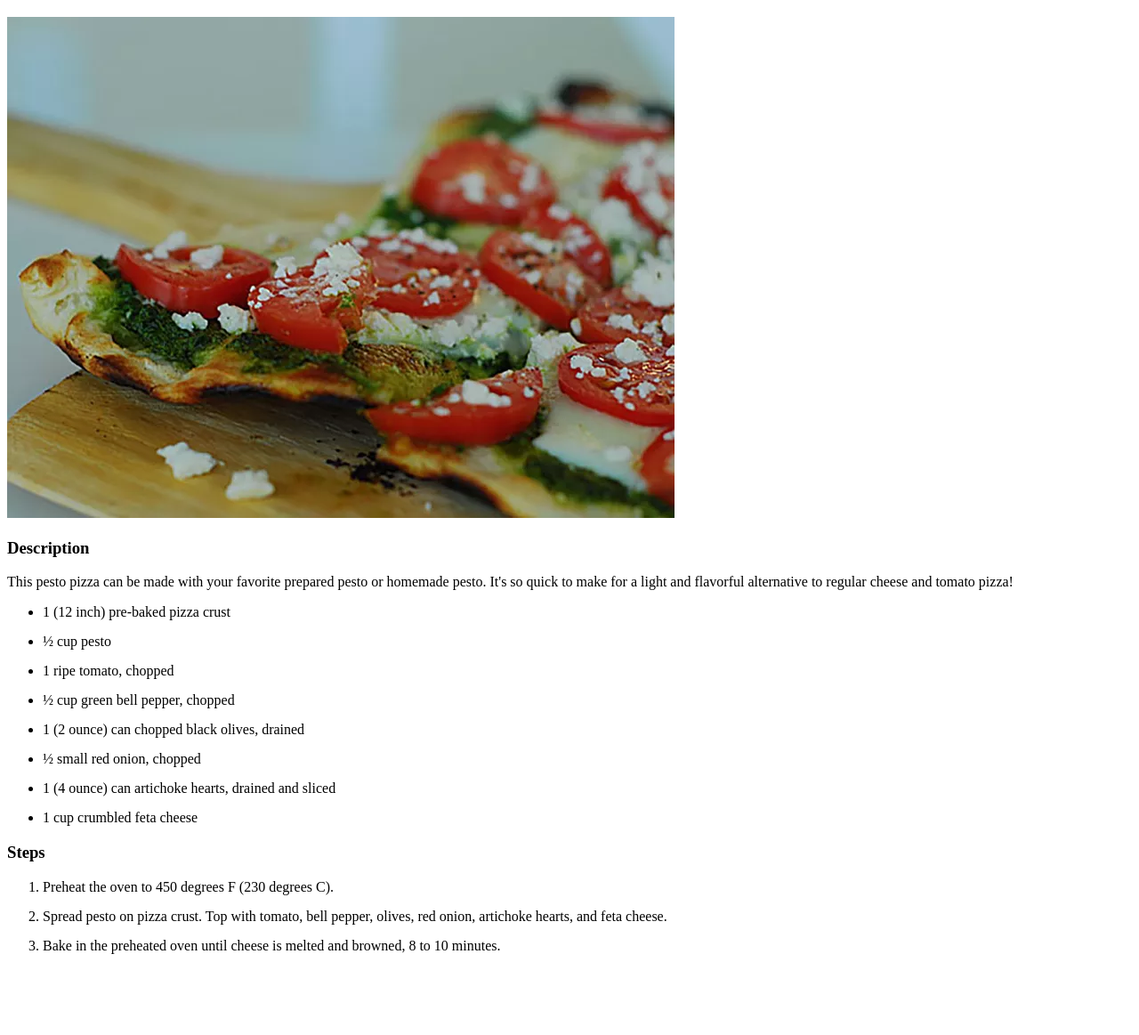
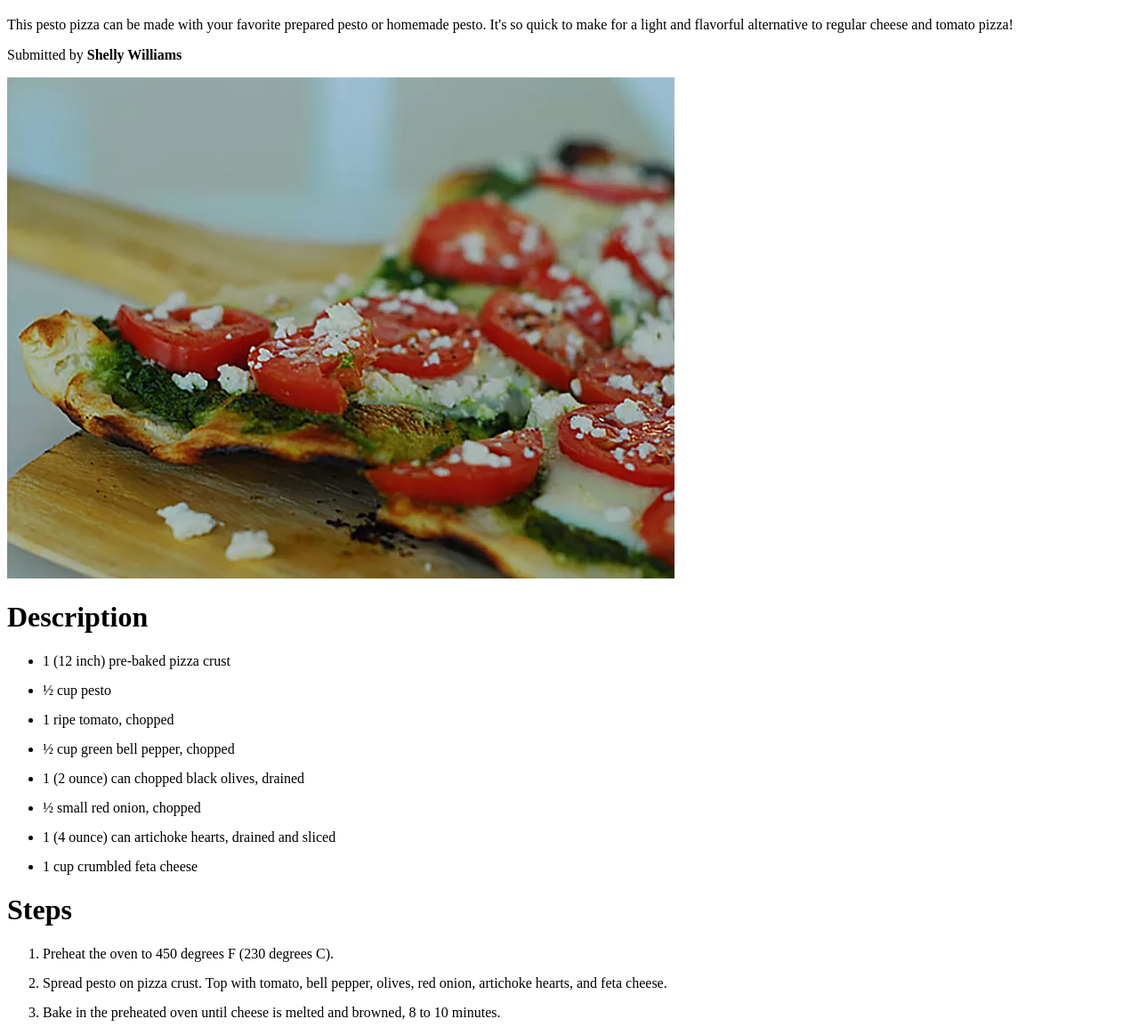
Before and after one commit to qwaris/odin-recipes, a plain HTML site: page recipes/pizza3.html in a window 1280 px wide. Shown: the part 87-1250 px from the top of the page at 89% size. Before the commit the page ends 1175 px from the top, so only its background shows below. Drawn offline with Linux system fonts and the light colour scheme.

Commit message:
add pizza1 sample to pizza3

```diff
--- a/recipes/pizza3.html
+++ b/recipes/pizza3.html
@@ -7,13 +7,22 @@
     <link rel="stylesheet" href="../styles.css">
 </head>
 <body>
+    <div class="full3">
         <a href="../index.html">Home</a>
-    <h1>Pesto Pizza</h1>
-    <img src="../images/pizza3.webp" alt="pizza3">
-    <h3>Description</h3>
-    <p>This pesto pizza can be made with your favorite
+
+    <h1 class="pesto">Pesto Pizza</h1>
+
+     <p class="about-pesto">This pesto pizza can be made with your favorite
          prepared pesto or homemade pesto. It's so quick
          to make for a light and flavorful alternative to regular cheese and tomato pizza!</p>
+
+          <p class="pesto-by">Submitted by<strong>   Shelly Williams </strong></p>
+
+           <img class="pizza-pesto" src="../images/pizza3.webp" alt="pizza3">
+
+
+    <h1 class="descr-pesto">Description</h1>
+
 
            <ul>
                <li>1 (12 inch) pre-baked pizza crust</li>
@@ -26,11 +35,12 @@
                <li>1 cup crumbled feta cheese</li>
            </ul>
 
-    <h3>Steps</h3>
+    <h1 class="steps-pesto">Steps</h1>
     <ol>
         <li>Preheat the oven to 450 degrees F (230 degrees C).</li>
         <li>Spread pesto on pizza crust. Top with tomato, bell pepper, olives, red onion, artichoke hearts, and feta cheese.</li>
         <li>Bake in the preheated oven until cheese is melted and browned, 8 to 10 minutes.</li>
     </ol>
+    </div>
 </body>
 </html>
```
